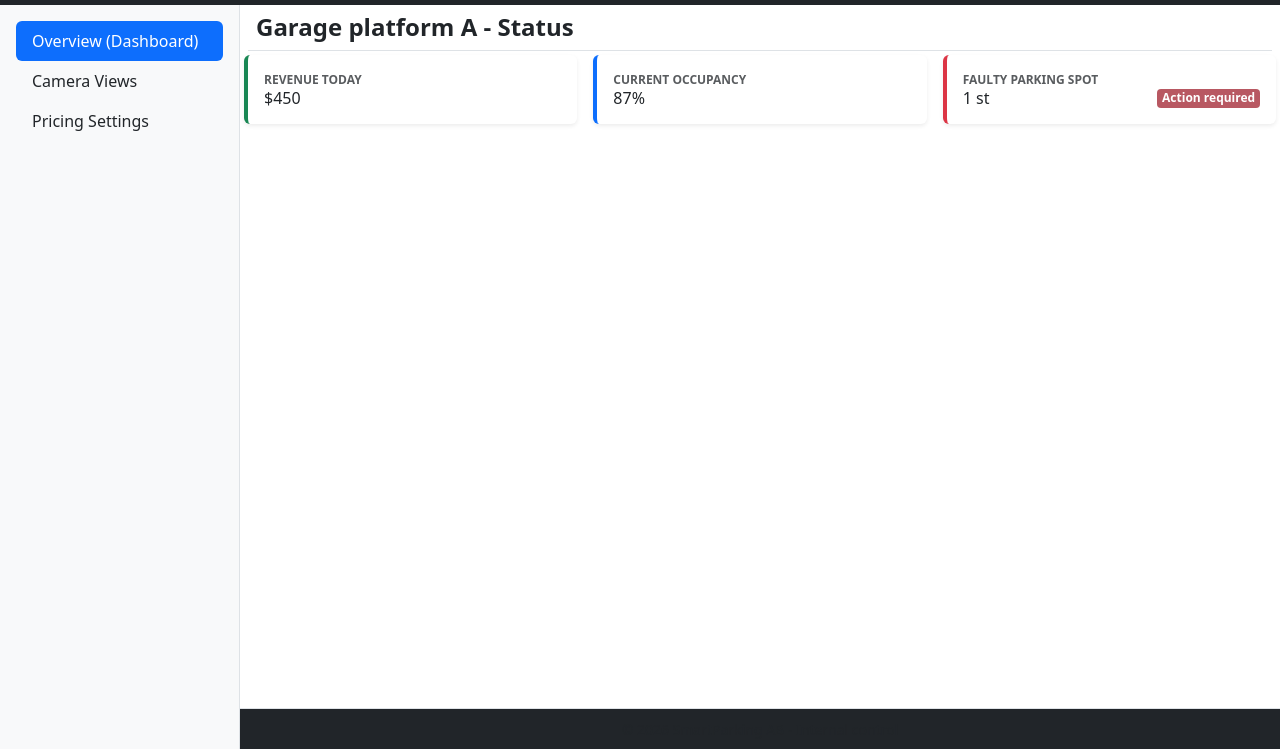
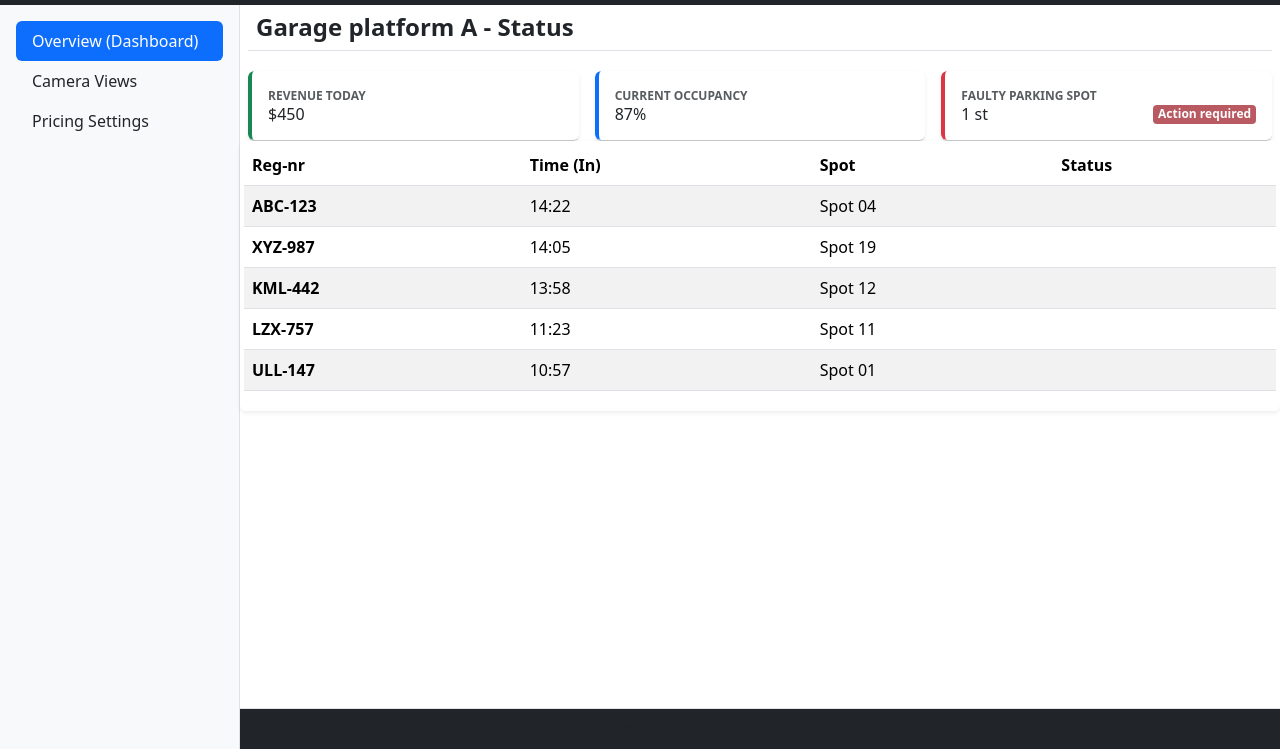
Before and after one commit to NiklasSod/lexicon_frontend_exercises, a plain HTML site: page 080726/Bootstrap/index.html in a window 1280 px wide. Shown: the part 51-800 px from the top of the page. Drawn offline with nearby package versions, Linux system fonts and the light colour scheme.

Commit message:
add table, fix horizintal scroll bug, improve cards

```diff
--- a/080726/Bootstrap/index.html
+++ b/080726/Bootstrap/index.html
@@ -21,6 +21,8 @@
   </head>
   <body>
     <div class="container-fluid p-0 m-0">
+
+      <!-- HEADER -->
       <header id="header-section">
         <div class="navbar navbar-dark bg-dark px-3">
           <span class="navbar-brand mb-0 p ps-2">SmartParking Admin</span>
@@ -28,6 +30,8 @@
       </header>
 
       <div class="d-flex flex-row" style="height: calc(100vh - 56px);">
+
+        <!-- SIDEBAR -->
         <nav class="d-flex flex-column h-100 flex-shrink-0 bg-light border-end" id="sidebar">
           <ul class="nav nav-pills flex-column mb-auto p-3 alignment-responsive">
 
@@ -58,22 +62,28 @@
         <main class="flex-grow-1 bg-white h-100 position-relative">
           <h1 class="p-2" id="page-title">Garage platform A - Status</h1>
 
-          <div class="row g-3 p-1">
+          <!-- CARD ROW -->
+          <div class="row g-3 mx-0 mt-1">
             <div class="col-12 col-md-4">
+              <div class="card border-0 border-bottom border-secondary-subtle shadow-sm h-100 position-relative overflow-hidden">
                 <div class="card border-0 border-start border-success border-4 shadow-sm p-3 h-100">
                   <small class="text-muted text-uppercase fw-bold text-xs" id="card-text">Revenue today</small>
                   <h2 class="mb-0" id="card-value">$450</h2>
                 </div>
               </div>
+            </div>
 
             <div class="col-12 col-md-4">
+              <div class="card border-0 border-bottom border-secondary-subtle shadow-sm h-100 position-relative overflow-hidden">
                 <div class="card border-0 border-start border-primary border-4 shadow-sm p-3 h-100">
                   <small class="text-muted text-uppercase fw-bold text-xs" id="card-text">Current occupancy</small>
                   <h2 class="mb-0" id="card-value">87%</h2>
                 </div>
               </div>
+            </div>
 
             <div class="col-12 col-md-4">
+              <div class="card border-0 border-bottom border-secondary-subtle shadow-sm h-100 position-relative overflow-hidden">
                 <div class="card border-0 border-start border-danger border-4 shadow-sm p-3 h-100">
                   <small class="text-muted text-uppercase fw-bold text-xs" id="card-text">Faulty parking spot</small>
                   <div class="d-flex justify-content-between align-items-center">
@@ -83,7 +93,60 @@
                 </div>
               </div>
             </div>
+          </div>
 
+          <!-- TABLE -->
+          <div class="card shadow-sm p-1 border-0">
+            <table class="table table-striped align-middle">
+              <thead>
+                <tr>
+                  <th>Reg-nr</th>
+                  <th>Time (In)</th>
+                  <th>Spot</th>
+                  <th>Status</th>
+                </tr>
+              </thead>
+              <tbody>
+                <tr>
+                  <td class="fw-bold">ABC-123</td>
+                  <td>14:22</td>
+                  <td>Spot 04</td>
+                  <!-- TODO ADD "BUTTON" -->
+                  <td></td>
+                </tr>
+                <tr>
+                  <td class="fw-bold">XYZ-987</td>
+                  <td>14:05</td>
+                  <td>Spot 19</td>
+                  <!-- TODO ADD "BUTTON" -->
+                  <td></td>
+                </tr>
+                <tr>
+                  <td class="fw-bold">KML-442</td>
+                  <td>13:58</td>
+                  <td>Spot 12</td>
+                  <!-- TODO ADD "BUTTON" -->
+                  <td></td>
+                </tr>
+                <tr>
+                  <td class="fw-bold">LZX-757</td>
+                  <td>11:23</td>
+                  <td>Spot 11</td>
+                  <!-- TODO ADD "BUTTON" -->
+                  <td></td>
+                </tr>
+                <tr>
+                  <td class="fw-bold">ULL-147</td>
+                  <td>10:57</td>
+                  <td>Spot 01</td>
+                  <!-- TODO ADD "BUTTON" -->
+                  <td></td>
+                </tr>
+              </tbody>
+            </table>
+          </div>
+
+          <!-- FOOTER -->
           <footer class="position-absolute bottom-0 w-100 border-top text-center text-muted text-bg-dark text-white p-2">
             <small>© 2026 SmartParking AB - Internal control</small>
           </footer>
```
Lines whose indentation alone changed are shown as unchanged.
